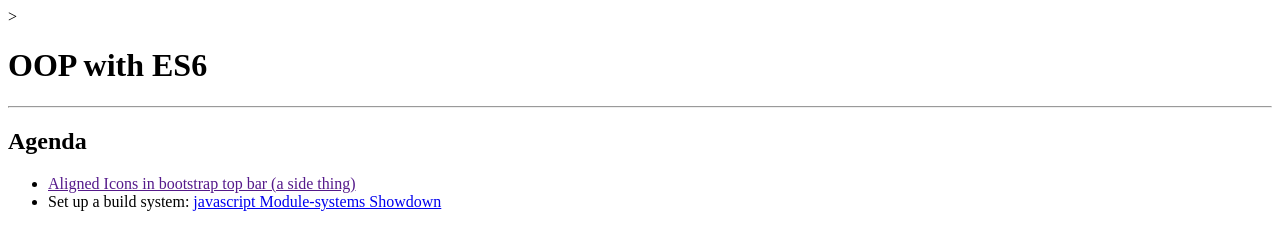
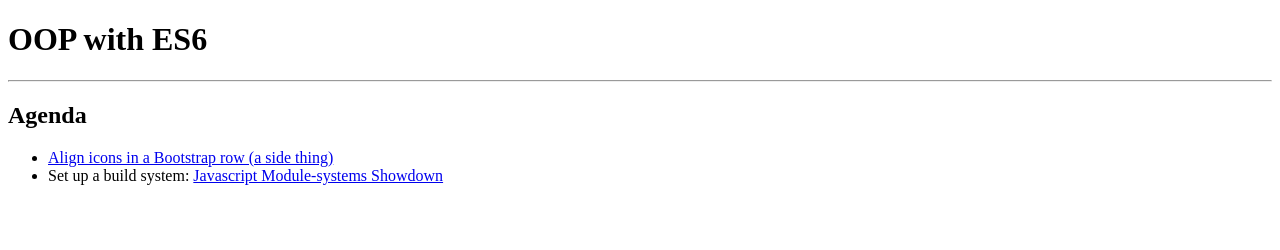
Before and after one commit to henrikmathiesen/OOPwithES6, a plain HTML site: page index.html in a window 1280 px wide. Drawn offline with Linux system fonts and the light colour scheme.

Commit message:
-info text -view for icon design in bootstrap row

```diff
--- a/index.html
+++ b/index.html
@@ -2,7 +2,7 @@
 <html lang="">
   <head>
     <meta charset="utf-8">
-    <meta name="viewport" content="width=device-width, initial-scale=1">>
+    <meta name="viewport" content="width=device-width, initial-scale=1">
     <meta name="description" content="OOP with ES6">
     <title>OOP with ES6</title>
   </head>
@@ -12,10 +12,10 @@
     <h2>Agenda</h2>
     <ul>
         <li>
-            <a href="">Aligned Icons in bootstrap top bar (a side thing)</a>
+            <a href="app/views/align-icons-with-in-bs-row.html">Align icons in a Bootstrap row (a side thing)</a>
         </li>
         <li>
-            Set up a build system: <a href="https://auth0.com/blog/javascript-module-systems-showdown/">javascript Module-systems Showdown</a>
+            Set up a build system: <a href="https://auth0.com/blog/javascript-module-systems-showdown/">Javascript Module-systems Showdown</a>
         </li>
     </ul>
   </body>
```
Also changed, not shown: app/views/align-icons-with-in-bs-row.html (added, +12 -0 lines).
